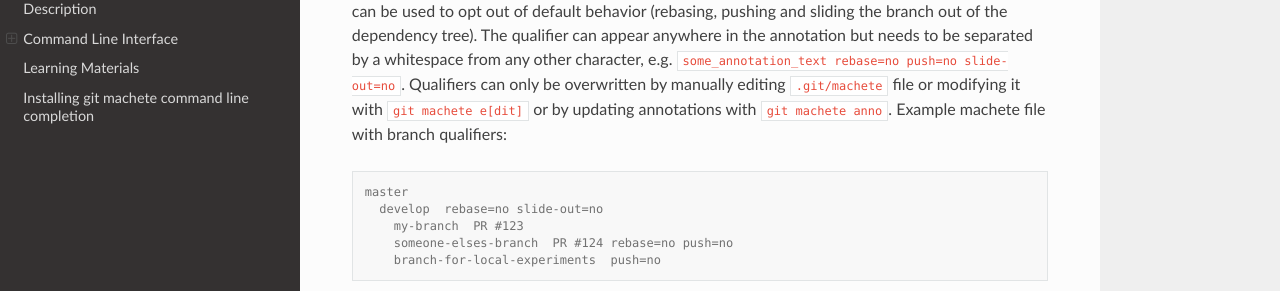
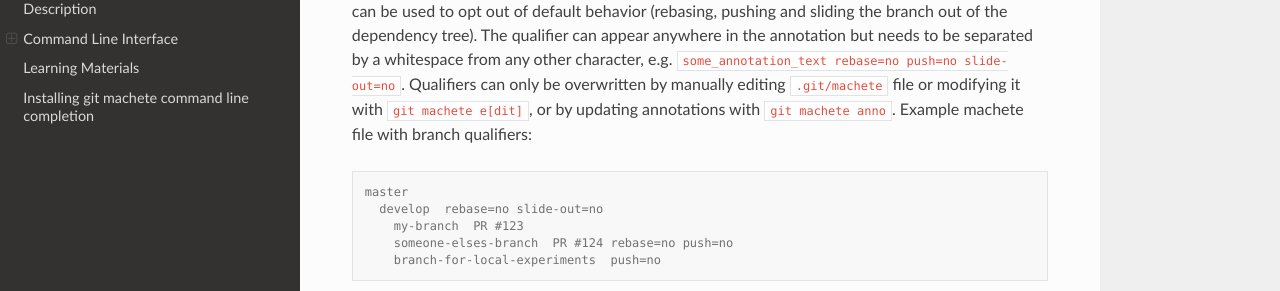
Before and after one commit to VirtusLab/git-machete, a Sphinx documentation site: the page built from docs/source/index.rst, in a window 1280 px wide and 900 px high, scrolled down 30134 px. Shown: the part 158-449 px from the top of the window. Built offline with Sphinx 7.4.7 and the Read the Docs theme 2.0.0, drawn with Linux system fonts in a browser that asks for light colours.

```diff
--- a/docs/source/cli_help/traverse.rst
+++ b/docs/source/cli_help/traverse.rst
@@ -68,7 +68,7 @@ Unlike with e.g. ``git rebase``, there is no special ``--continue`` flag, as ``t
 The rebase, push and slide out behavior of ``traverse`` can also be customized for each branch separately using *branch qualifiers*.
 There are ``rebase=no``, ``push=no`` and ``slide-out=no`` qualifiers that can be used to opt out of default behavior (rebasing, pushing and sliding the branch out of the dependency tree).
 The qualifier can appear anywhere in the annotation but needs to be separated by a whitespace from any other character, e.g. ``some_annotation_text rebase=no push=no slide-out=no``.
-Qualifiers can only be overwritten by manually editing ``.git/machete`` file or modifying it with ``git machete e[dit]`` or by updating annotations with ``git machete anno``.
+Qualifiers can only be overwritten by manually editing ``.git/machete`` file or modifying it with ``git machete e[dit]``, or by updating annotations with ``git machete anno``.
 Example machete file with branch qualifiers:
 
 .. code-block::
```
